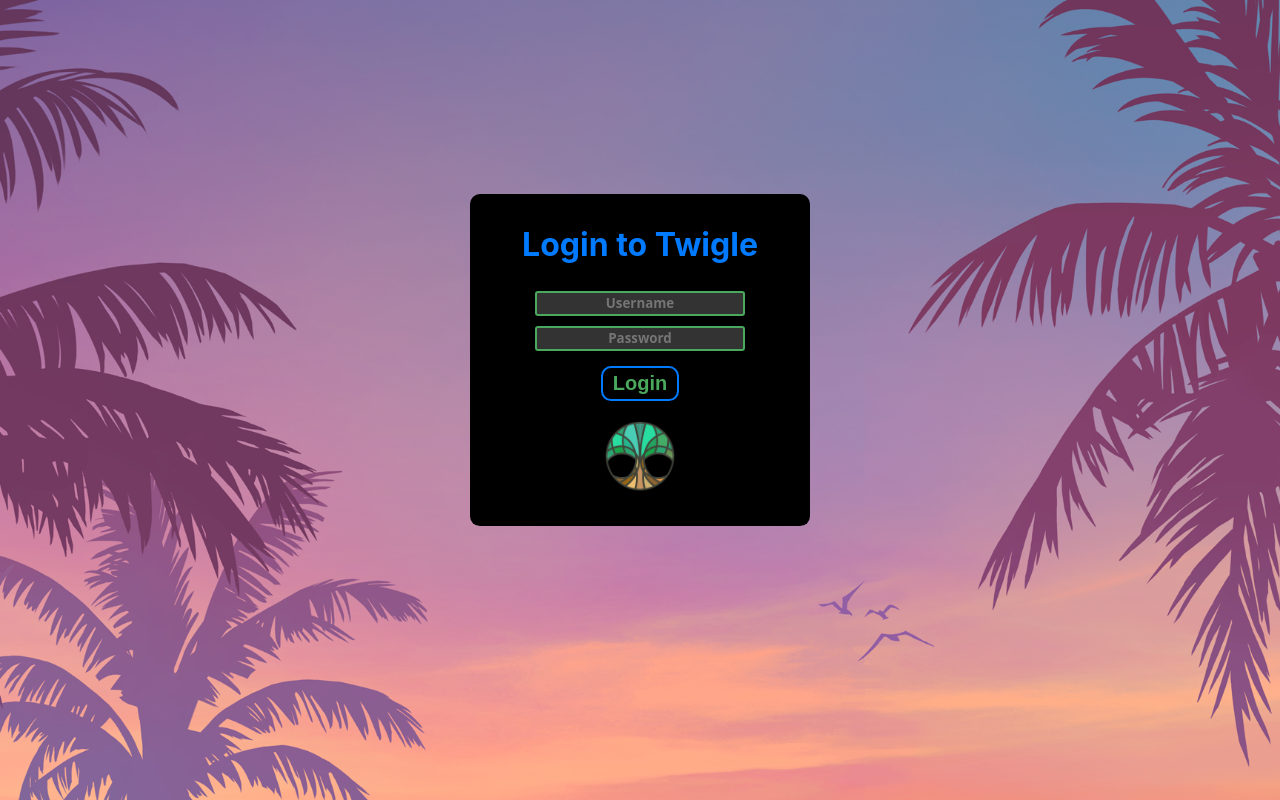
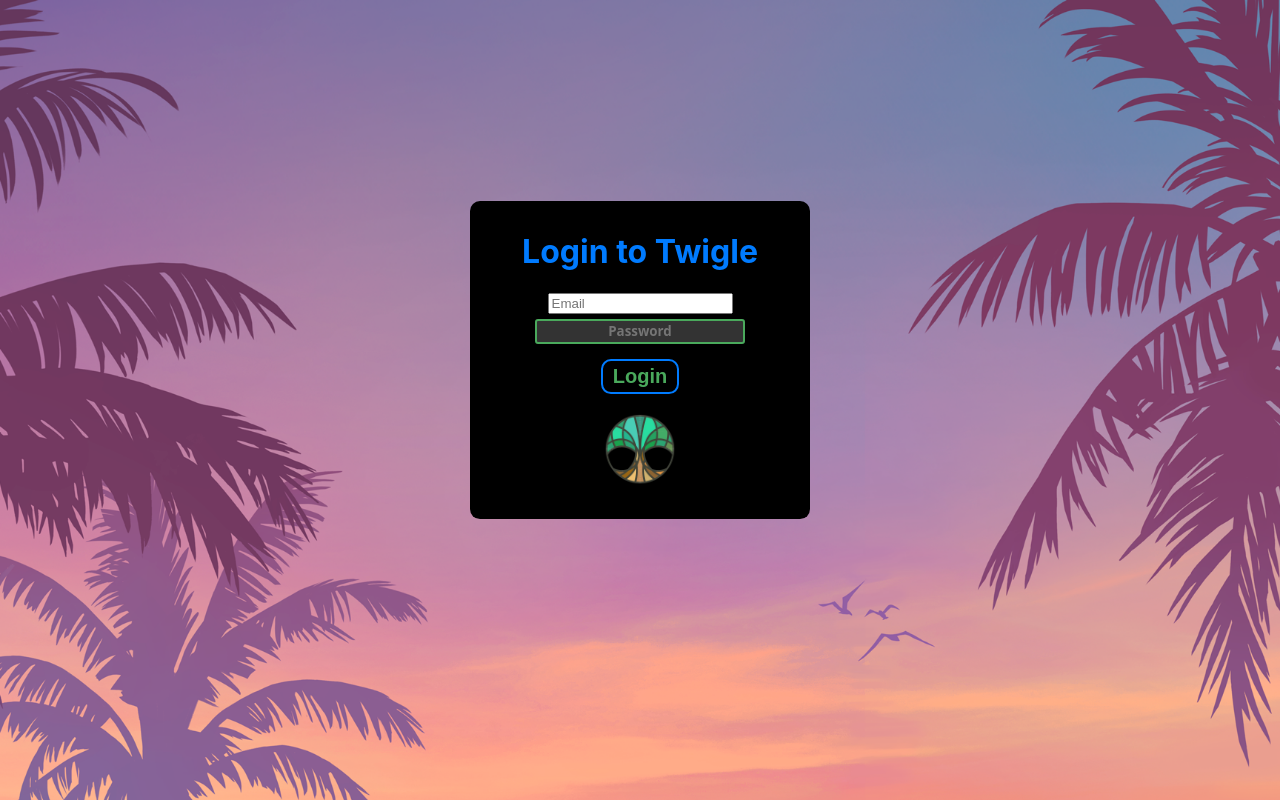
Before and after one commit to SidScam10/Twigle, a React (Create React App) app: page /login in a window 1280 px wide. Built offline with nearby package versions, Linux system fonts and the light colour scheme; no server answers.

Commit message:
firebase email/pass auth support

```diff
--- a/package.json
+++ b/package.json
@@ -11,7 +11,7 @@
     "react-dom": "^18.2.0",
     "react-icons": "^5.1.0",
     "react-router-dom": "6",
-    "react-scripts": "^3.0.1",
+    "react-scripts": "^5.0.1",
     "tailwindcss": "^3.4.3",
     "web-vitals": "^2.1.4"
   },
--- a/src/feeds/feed.jsx
+++ b/src/feeds/feed.jsx
@@ -1,6 +1,6 @@
 import React, { useState, useRef } from 'react';
 import { GiPalmTree } from "react-icons/gi";
-import { useLoggedInUser } from '../util/localStorage';
+import { useLoggedInUser } from '../util/auth';
 import { FaHeart } from "react-icons/fa6";
 import { MdDelete } from "react-icons/md";
 import { MdEdit } from "react-icons/md";
@@ -87,7 +87,7 @@ export default function Feed() {
         <div className="feed-container">
             <div className="feed-post">
                 <div className="profile-pic">
-                    {(username === "admin") ? (
+                    {(username === "admin@gmail.com") ? (
                         <SiTreehouse className='img'/>
                     ) : (
                         <GiPalmTree className='img'/>
@@ -122,7 +122,7 @@ export default function Feed() {
                     return (
                         <div className="post-item" key={task.postID}>
                             <div className="profile-pic">
-                                {(username === "admin") ? (
+                                {(username === "admin@gmail.com") ? (
                                     <SiTreehouse className='img'/>
                                 ) : (
                                     <GiPalmTree className='img'/>
@@ -143,7 +143,7 @@ export default function Feed() {
                                     })}
                                 </div>
                                 <div className="post-button-container">
-                                {username === "admin" ? (
+                                {username === "admin@gmail.com" ? (
                                         <>
                                             <FaHeart onClick={() => likedBtn(task.postID)} className="like-button" fill={task.liked ? 'rgb(74, 169, 92)' : 'white'} />
                                             <MdDelete onClick={() => deletePost(task.postID)} className="delete-button" />
--- a/src/feeds/rightPanel.jsx
+++ b/src/feeds/rightPanel.jsx
@@ -1,6 +1,6 @@
 import React, { useState } from 'react';
 import Neuralink from '../assets/neuralink.png';
-import { useLoggedInUser } from '../util/localStorage';
+import { useLoggedInUser } from '../util/auth';
 import { TbBinaryTree2 } from "react-icons/tb";
 import { GiPalmTree } from "react-icons/gi";
 import { SiTreehouse } from "react-icons/si";
@@ -94,7 +94,7 @@ export default function RightPanel() {
                                         <p className="comment">
                                             {comment}
                                             {/*If admin enable delete comment button otherwise disable it*/}
-                                            {(username === "admin") ? (
+                                            {(username === "admin@gmail.com") ? (
                                                 <button onClick={() => deleteComment(index)} className='comment-delete-button'>-</button>
                                             ) : ("")}
                                         </p>
@@ -154,7 +154,7 @@ export default function RightPanel() {
                         {isConnected2 ? 'Connected' : 'Connect'}
                     </button>
                 </div>
-                {(username === "admin") ? (
+                {(username === "admin@gmail.com") ? (
                     <>
                         <div className="node-item">
                             <div className="profile-info">
--- a/src/pages/dashboard.jsx
+++ b/src/pages/dashboard.jsx
@@ -1,5 +1,5 @@
 import React, { useState, useEffect } from 'react';
-import { useLoggedInUser } from '../util/localStorage';
+import { useLoggedInUser } from '../util/auth';
 import { useNavigate, Link } from 'react-router-dom';
 import Feed from '../feeds/feed.jsx';
 import LeftPanel from '../feeds/leftPanel.jsx';
--- a/src/pages/home.jsx
+++ b/src/pages/home.jsx
@@ -1,14 +1,13 @@
 import React, { useEffect } from 'react'
-import { useLoggedInUser } from '../util/localStorage'
+import { useLoggedInUser } from '../util/auth'
 import { Link, useNavigate } from 'react-router-dom'
 import '../css files/home_css.css'
 import Tree_Logo from '../assets/tree_logo.png'
 
 function Home()
 {
-    const user = useLoggedInUser;
     const navigate = useNavigate();
-    const isLoggedIn = useLoggedInUser;
+    const [isLoggedIn, user] = useLoggedInUser();
 
     //If logged in reroute to dashboard page
     useEffect(() => {
--- a/src/pages/login.jsx
+++ b/src/pages/login.jsx
@@ -1,5 +1,5 @@
 import React, {useState} from 'react'
-import { loginUser } from '../util/localStorage'
+import { loginUser } from '../util/auth'
 import { useNavigate } from 'react-router-dom'
 import '../css files/login_css.css'
 import Tree_Logo from '../assets/tree_logo.png'
@@ -10,10 +10,10 @@ export default function Login()
 
     const [username,setUsername] = useState('')
     const [password, setPassword] = useState('')
-    function attemptloginUser(event)
+    async function attemptloginUser(event)
     {
         event.preventDefault()
-        const response = loginUser({username,password})
+        const response = await loginUser({username,password})
 
         if(response.status === 'success')
         {
@@ -31,7 +31,7 @@ export default function Login()
     <div className="login_body">
         <form className="login_form" onSubmit={attemptloginUser}>
             <h1 className="login_header">Login to Twigle</h1>
-            <input type="text" placeholder="Username" value={username} onChange={event => setUsername(event.target.value)}/><br/>
+            <input type="email" placeholder="Email" value={username} onChange={event => setUsername(event.target.value)}/><br/>
             <input type="password" placeholder="Password" value={password} onChange={event => setPassword(event.target.value)}/><br/>
             <input type= "submit" value="Login" /><br/>
             <img src={Tree_Logo} className='login_logo'></img>
--- a/src/pages/logout.jsx
+++ b/src/pages/logout.jsx
@@ -1,5 +1,5 @@
 import React, {useEffect} from 'react'
-import {logoutUser} from '../util/localStorage'
+import {logoutUser} from '../util/auth'
 import {useNavigate} from 'react-router-dom'
 
 function Logout()
--- a/src/pages/register.jsx
+++ b/src/pages/register.jsx
@@ -1,5 +1,5 @@
 import React, {useState} from 'react'
-import { _dumpLocalStorage, createUser } from '../util/localStorage'
+import { createUser } from '../util/auth'
 import { useNavigate } from 'react-router-dom'
 import '../css files/register_css.css'
 import Tree_Logo from '../assets/tree_logo.png'
@@ -10,10 +10,10 @@ function Register()
 
     const [username,setUsername] = useState('')
     const [password, setPassword] = useState('')
-    function registerUser(event)
+    async function registerUser(event)
     {
         event.preventDefault()
-        const response = createUser({username,password})
+        const response = await createUser({username,password})
 
         if(response.status === 'success')
         {
@@ -25,15 +25,13 @@ function Register()
         {
             alert(response.error)
         }
-
-        _dumpLocalStorage()
     }
 
     return (
     <div className='register_body'>
         <form className="register_form" onSubmit={registerUser}>
             <h1 className='register_header'>Register Twigle Account</h1>
-            <input type="text" placeholder="Username" value={username} onChange={event => setUsername(event.target.value)}/><br/>
+            <input type="email" placeholder="Email" value={username} onChange={event => setUsername(event.target.value)}/><br/>
             <input type="password" placeholder="Password" value={password} onChange={event => setPassword(event.target.value)}/><br/>
             <input type= "submit" value="Register" /><br/>
             <img src={Tree_Logo} className='register_logo'></img>
--- /dev/null
+++ b/src/util/auth.js
@@ -0,0 +1,59 @@
+import { useEffect, useState } from "react"
+import { createUserWithEmailAndPassword, signInWithEmailAndPassword, onAuthStateChanged, signOut } from "firebase/auth"
+import { auth } from "./firebase"
+
+const USER_DB_KEY = "Account-Database"
+const AUTH_USER_KEY = "Account-Authentication"
+
+export function logoutUser()
+{
+    return signOut(auth);
+}
+export function useLoggedInUser()
+{
+    const [username,setUsername] = useState('');
+    const [isLoggedIn, setIsLoggedIn] = useState('unknown');
+
+    //Check if user is logged in or not while in dashboard
+    useEffect(() => {
+        const unsub = onAuthStateChanged(auth, (user) => {
+            if(user)
+            {
+                setUsername(user.email)
+                setIsLoggedIn('yes')
+            }
+            else {
+                setIsLoggedIn('no')
+            }
+        });
+        return () => unsub();
+    }, []);
+
+    return [ isLoggedIn, username ]
+}
+
+export async function loginUser({username,password}) {
+    try{
+        await signInWithEmailAndPassword(auth, username, password);
+        return { status: "success" };
+    } catch(err) {
+        return { status: "error", error: "Invalid credentials"};
+    }
+}
+
+/**
+ * return true if user is created
+ * return false with error message if there is an error
+ */
+
+export async function createUser({ username, password })  {
+    try {
+        await createUserWithEmailAndPassword(auth, username, password);
+        return { status: "success" };
+    } catch(err) {
+        let msg = "Unknown error";
+        if (err.code === "auth/email-already-in-use") msg = "User already exists";
+        else if (err.code === "auth/weak-password") msg = "Password too weak";
+        return { status: "error", error: msg };
+    }
+}
--- a/src/util/localStorage.js
+++ /dev/null
@@ -1,124 +0,0 @@
-import { useEffect, useState } from "react"
-
-const USER_DB_KEY = "Account-Database"
-const AUTH_USER_KEY = "Account-Authentication"
-
-export function logoutUser()
-{
-    localStorage.removeItem(AUTH_USER_KEY)
-}
-export function useLoggedInUser()
-{
-    const [username,setUsername] = useState('')
-    const [isLoggedIn, setIsLoggedIn] = useState('unknown')
-
-    //Check if user is logged in or not while in dashboard
-    useEffect(() => {
-        const username = localStorage.getItem(AUTH_USER_KEY)
-
-        if(username)
-        {
-            setUsername(username)
-            setIsLoggedIn('yes')
-        }
-        else
-        {
-            setIsLoggedIn('no')
-        }
-
-    }, [])
-
-    return [
-        isLoggedIn,
-        username
-    ]
-}
-
-//Get Username and Password from console.log() data
-export function _dumpLocalStorage()
-{
-    console.log(localStorage.getItem(USER_DB_KEY))
-}
-
-export function loginUser({username,password})
-{
-    let usersKey = localStorage.getItem(USER_DB_KEY)
-
-    if(!usersKey)
-    {
-        //first time use
-        return {
-            status: "error",
-            error: "Invalid Creditials"
-        }
-    }
-    const usersArray = JSON.parse(usersKey)
-
-    //Check if there is a user with username and password
-    const user = usersArray.find(user => user.username === username && user.password === password)
-
-    if(user)
-    {
-        localStorage.setItem(AUTH_USER_KEY,username)
-        return {
-            status: "success"
-        }
-
-    }
-    else
-    {
-        return {
-            status: "error",
-            error: "Invalid Credintials"
-        }
-    }
-
-}
-
-/**
- * return true if user is created
- * return false with error message if there is an error
- */
-
-export function createUser({username,password})
-{
-    let usersKey = localStorage.getItem(USER_DB_KEY)
-
-    if(!usersKey)
-    {
-        //first time use
-        usersKey = "[]"
-    }
-
-    const usersArray = JSON.parse(usersKey)
-
-    //Check if there is a user with similar username
-    const duplicate = usersArray.find(user => user.username === username)
-
-    if(duplicate)
-    {
-        return {
-            status: "error",
-            error: "User already exists"
-        }
-    }
-
-    //Check password strength
-    if(password.length < 5)
-    {
-        return {
-            status: "error",
-            error: "Password too weak"
-        }
-    }
-
-    //Create account
-    usersArray.push({username,password})
-
-    //store username and password into local storage as strings using stringify method
-    localStorage.setItem(USER_DB_KEY, JSON.stringify(usersArray))
-
-    return {
-        status: 'success'
-    }
-}
```
Also changed, not shown: src/firebase.js (renamed from src/firebase.jsx), 2 other files (tests, documents, lock files or other folders).
